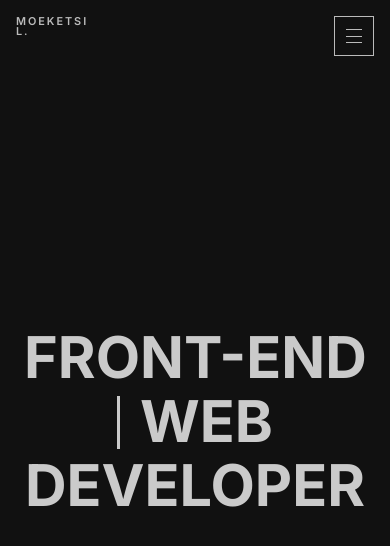
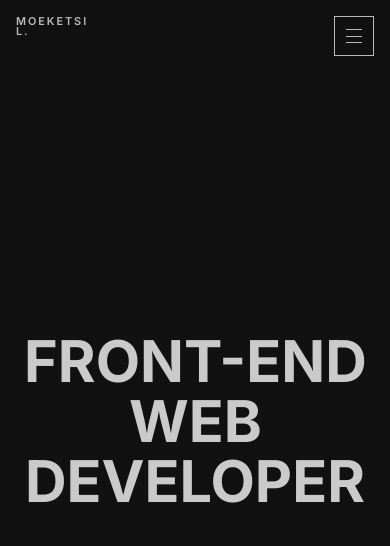
Before and after one commit to Moeketsi17/portfolio-new, a Next.js app: page / in a window 390 px wide. Shown: the top 546 px of the page. Built offline with nearby package versions, Linux system fonts and the light colour scheme.

Commit message:
remove slash on mobile

```diff
--- a/src/components/Hero.tsx
+++ b/src/components/Hero.tsx
@@ -31,6 +31,10 @@ export function Hero() {
         const frontEndBounds = frontEndRef.current.getBoundingClientRect();
         const slashBounds = slashRef.current.getBoundingClientRect();
         const webBounds = webRef.current.getBoundingClientRect();
+        if (slashBounds.height === 0) {
+          return 1;
+        }
+
         const finalGap =
           webBounds.left + wordDistance - (frontEndBounds.right - wordDistance);
 
@@ -79,7 +83,7 @@ export function Hero() {
               ref={slashRef}
               aria-hidden="true"
               data-hero-slash
-              className="block h-[0.92em] w-[0.055em] shrink-0 origin-center bg-foreground will-change-transform"
+              className="hidden h-[0.92em] w-[0.055em] shrink-0 origin-center bg-foreground will-change-transform sm:block"
             />
             <span ref={webRef} className="will-change-transform">
               Web
```
